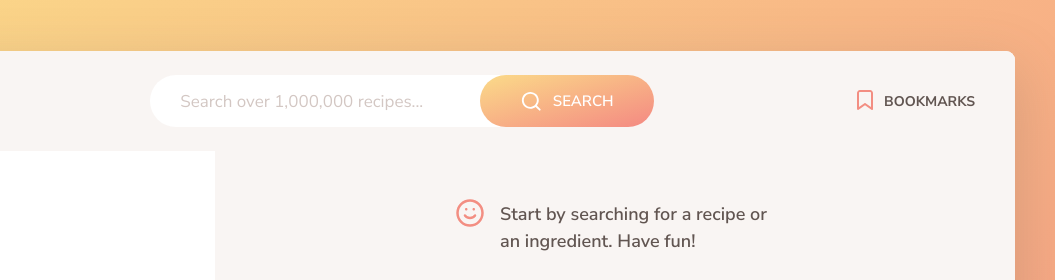
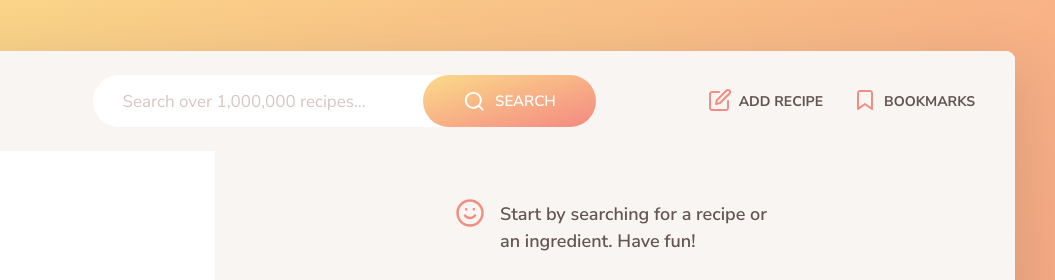
Before and after one commit to scottlv95/Forkify_App, a website built with Parcel: page index.html in a window 1280 px wide. Shown: the top 280 px of the page, 225-1280 px from the left. Built offline with nearby package versions, Linux system fonts and the light colour scheme.

Commit message:
fixed bug

```diff
--- a/index.html
+++ b/index.html
@@ -38,10 +38,10 @@
           <ul class="nav__list">
             <li class="nav__item">
               <button class="nav__btn nav__btn--add-recipe">
-                <!-- <svg class="nav__icon">
+                <svg class="nav__icon">
                   <use href="src/img/icons.svg#icon-edit"></use>
                 </svg>
-                <span>Add recipe</span> -->
+                <span>Add recipe</span>
               </button>
             </li>
             <li class="nav__item">
```
